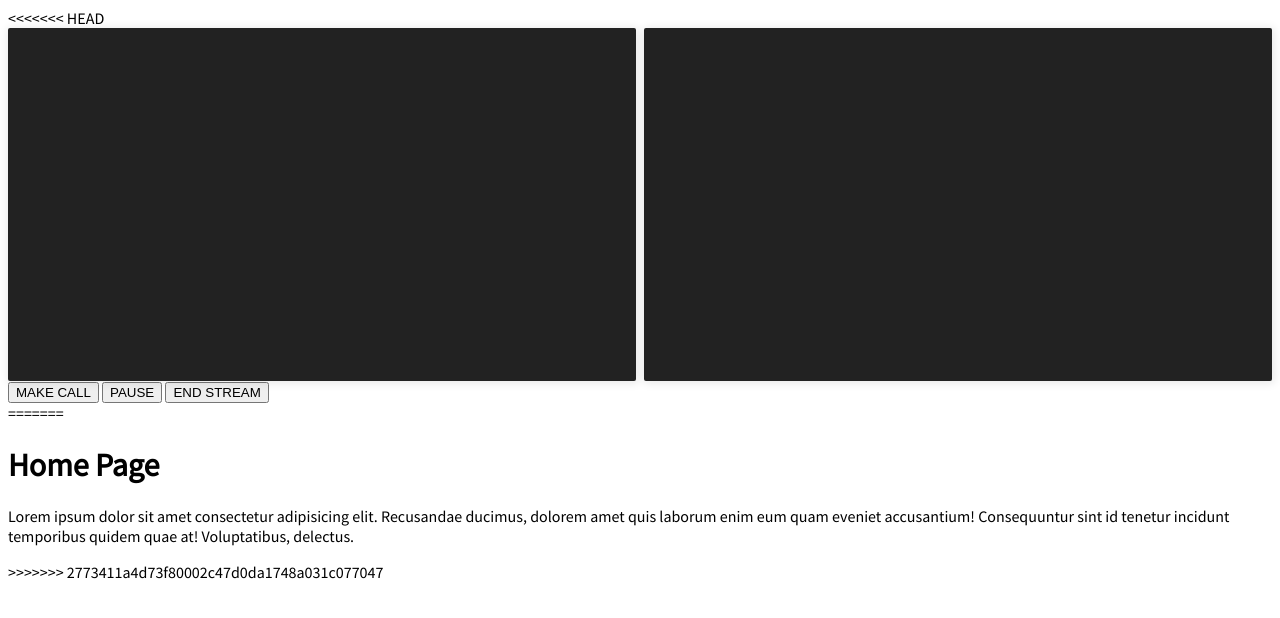
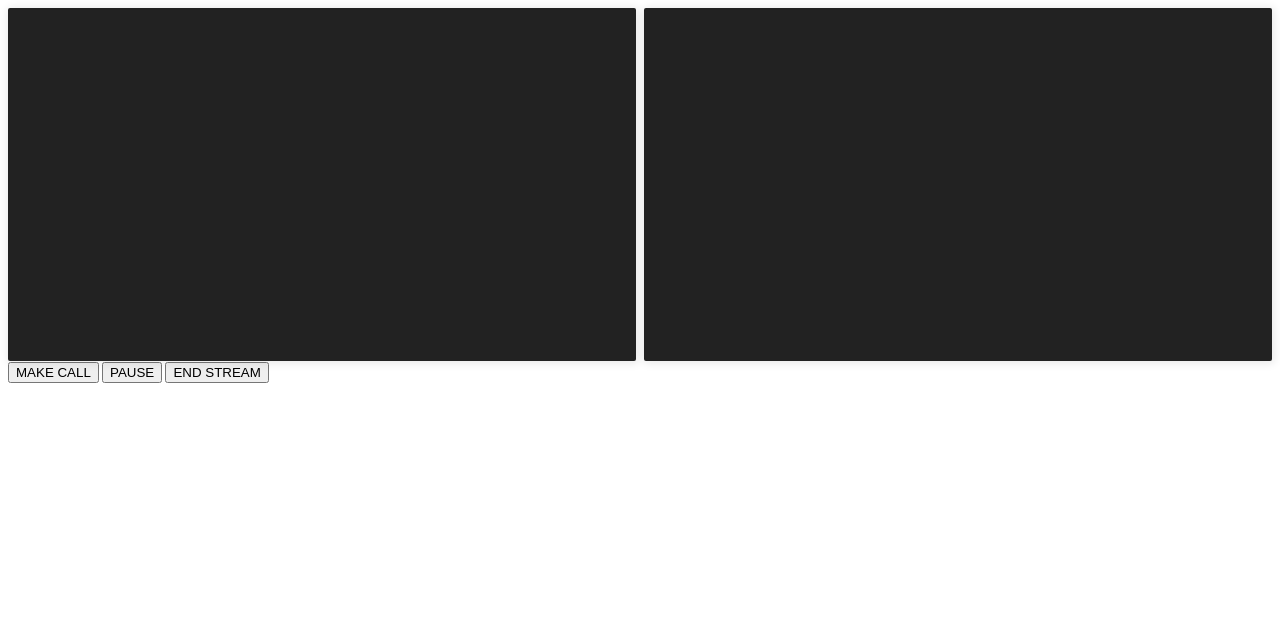
Before and after one commit to Sanmeet007/py-webrtc, a Flask app: page / in a window 1280 px wide. Shown: the top 618 px of the page. Run offline with Flask 2, Linux system fonts and the light colour scheme; some libraries are stand-ins or nearby versions.

Commit message:
Final updates

```diff
--- a/templates/index.jinja
+++ b/templates/index.jinja
@@ -1,6 +1,5 @@
 <!DOCTYPE html>
 <html lang="en">
-<<<<<<< HEAD
     <head>
         <meta charset="UTF-8">
         <meta http-equiv="X-UA-Compatible" content="IE=edge">
@@ -47,16 +46,3 @@
         <script src="{{ url_for('static' , filename='main.js') }}"></script>
     </body>
 </html>
-=======
-<head>
-    <meta charset="UTF-8">
-    <meta http-equiv="X-UA-Compatible" content="IE=edge">
-    <meta name="viewport" content="width=device-width, initial-scale=1.0">
-    <title>HomePage</title>
-</head>
-<body>
-    <h1>Home Page</h1>
-    <p>Lorem ipsum dolor sit amet consectetur adipisicing elit. Recusandae ducimus, dolorem amet quis laborum enim eum quam eveniet accusantium! Consequuntur sint id tenetur incidunt temporibus quidem quae at! Voluptatibus, delectus.</p>
-</body>
-</html>
->>>>>>> 2773411a4d73f80002c47d0da1748a031c077047
```
Also changed, not shown: templates/body.jinja (deleted, +0 -20 lines).
